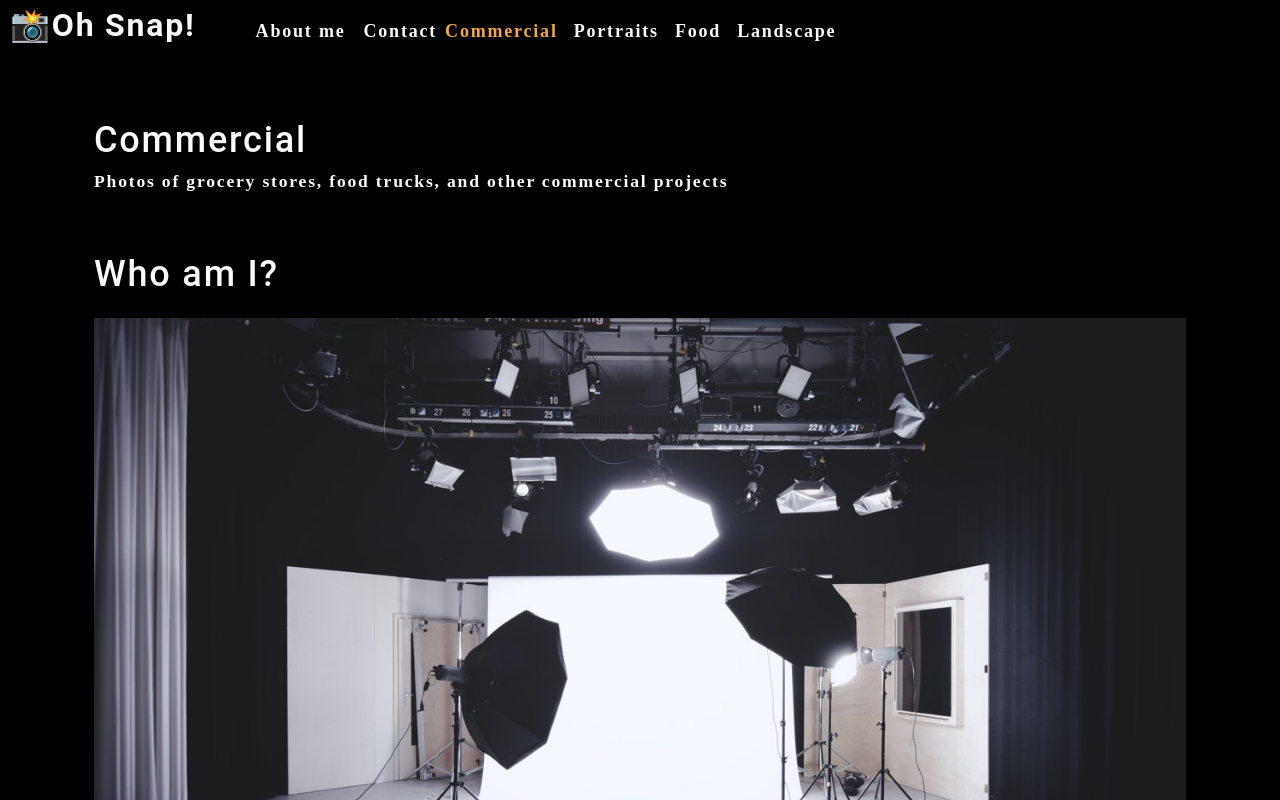
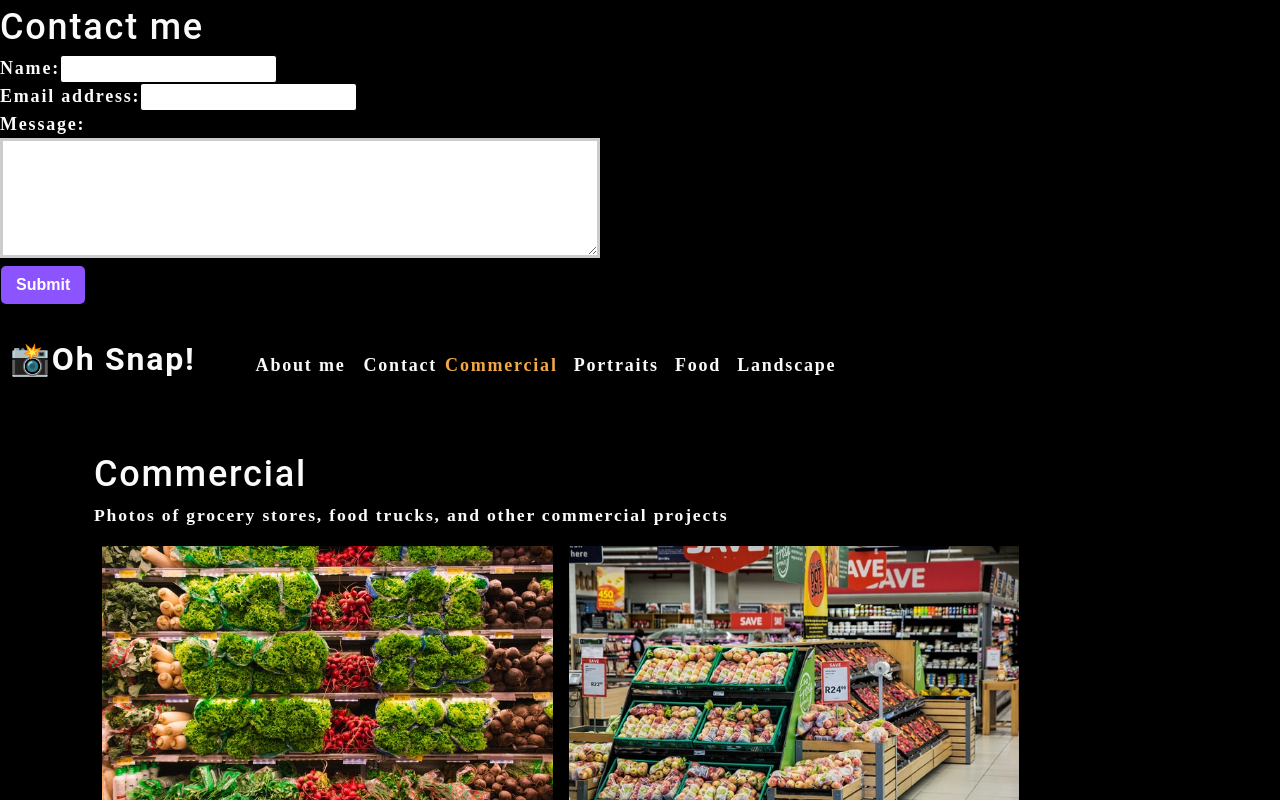
Before and after one commit to Hadasss/photo-port, a React (Create React App) app: page / in a window 1280 px wide. Shown: the top 800 px of the page. Built offline with nearby package versions, Linux system fonts and the light colour scheme.

Commit message:
added contact form

```diff
--- a/src/App.js
+++ b/src/App.js
@@ -2,6 +2,7 @@
 import About from "./components/About/index";
 import Nav from "./components/Nav/index";
 import Gallery from "./components/Gallery/index";
+import ContactForm from "./components/Contact";
 
 function App() {
   const [categories] = useState([
@@ -22,6 +23,7 @@
 
   return (
     <div>
+      <ContactForm></ContactForm>
       {/* New props also cause components to re-render. So even though the setter in App.js doesn’t cause its children to re-render, the fact that its prop changed does. */}
       <Nav
         categories={categories}
--- /dev/null
+++ b/src/components/Contact/index.jsx
@@ -0,0 +1,62 @@
+import React, { useState } from "react";
+
+function ContactForm() {
+  const [formState, setFormState] = useState({
+    name: "",
+    email: "",
+    message: "",
+  });
+  const { name, email, message } = formState;
+
+  function handleChange(e) {
+    // we're using the setFormState function to update the formState value for the name property. We assign the value taken from the input field in the UI with e.target.value and assign this value to the property formState.name.
+    // We use the spread operator, ...formState, so we can retain the other key-value pairs in this object. Without the spread operator, the formState object would be overwritten to only contain the name: value key pair.
+    setFormState({ ...formState, [e.target.name]: e.target.value });
+    // The name property of target in the preceding expression refers to the name attribute of the form element. This attribute value matches the property names of formState (name, email, and message) and allows us to use [ ] to create dynamic property names.
+  }
+
+  function handleSubmit(e) {
+    e.preventDefault();
+    console.log(formState);
+  }
+
+  return (
+    <section>
+      <h1>Contact me</h1>
+      <form id="contact-form" onSubmit={handleSubmit}>
+        <div>
+          <label htmlFor="name">Name:</label>
+          <input
+            type="text"
+            name="name"
+            defaultValue={name}
+            onChange={handleChange}
+          />
+        </div>
+        <div>
+          <label htmlFor="email">Email address:</label>
+          <input
+            type="email"
+            name="email"
+            defaultValue={email}
+            onChange={handleChange}
+          />
+        </div>
+        <div>
+          <label htmlFor="message">Message:</label>
+          <textarea
+            type="text"
+            name="message"
+            rows="5"
+            defaultValue={message}
+            onChange={handleChange}
+          />
+        </div>
+
+        <button type="submit">Submit</button>
+      </form>
+    </section>
+  );
+}
+
+export default ContactForm;
--- a/src/components/PhotoList/index.js
+++ b/src/components/PhotoList/index.js
@@ -123,19 +123,19 @@
   return (
     <div>
       <div className="flex-row">
-        {currentPhotos.map((image, i) => {
+        {currentPhotos.map((image, i) => (
           <img
             // src was assigned the require expression. We were also able to take advantage of the incremental naming of the images by using i.
             src={
               // The default property is where the image has been saved. To render the image, the default property must be invoked.
-              require(`../../assets/small/${category}/${i}.jpg`).default
+              require(`../../assets/small/${category}/${i}.jpg`)
             }
             alt={image.name}
             className="img-thumbnail mx-1"
             // The key attribute was also assigned the image's name. This attribute value must be a unique string. The absence of this unique key value will cause an error message.
             key={image.name}
-          />;
-        })}
+          />
+        ))}
       </div>
     </div>
   );
```
